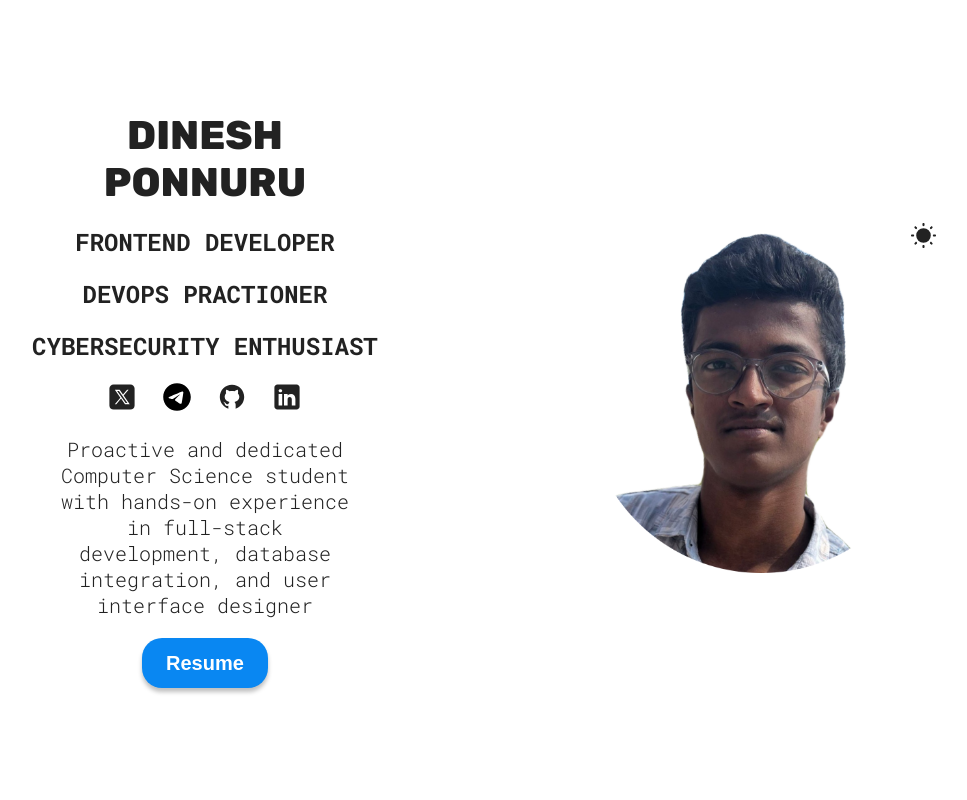
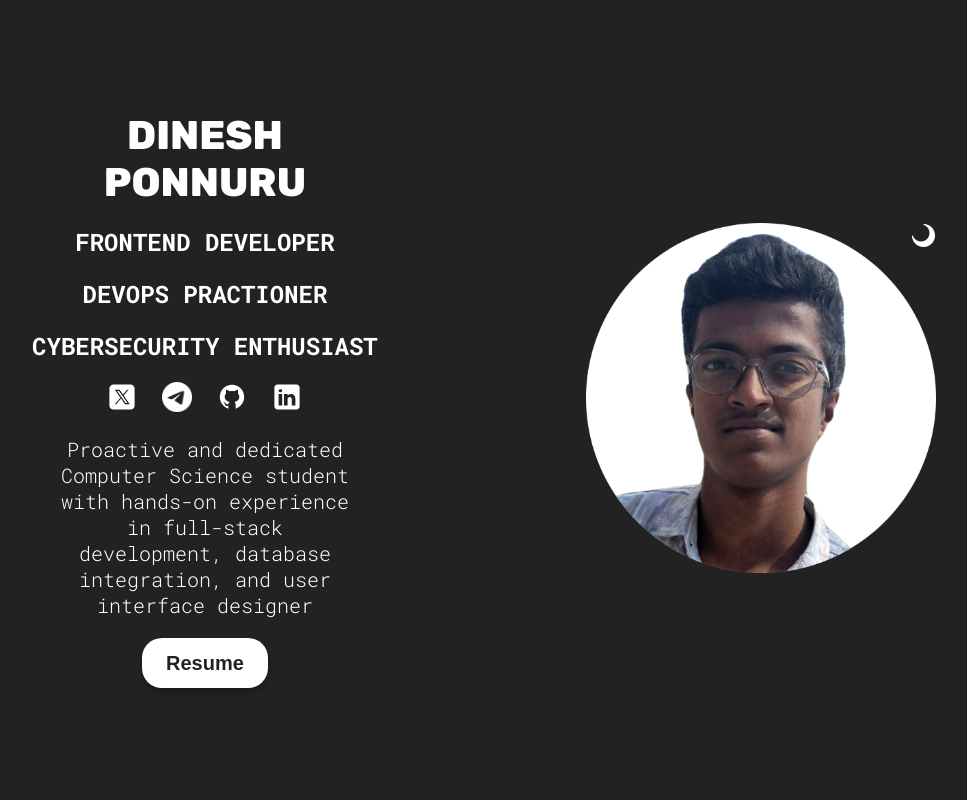
Before and after one commit to red0074/dinesh-portfolio, a React (Vite) app: page / in a window 1280 px wide. Shown: the top 800 px of the page, without its empty margins (156-1123 px from the left). Built offline with nearby package versions, Linux system fonts and the light colour scheme.

Commit message:
made chages to modes and some styling

```diff
--- a/src/common/ThemeContext.jsx
+++ b/src/common/ThemeContext.jsx
@@ -6,7 +6,7 @@ export const useTheme = () => useContext(ThemeContext);
 
 export const ThemeProvider = ({ children }) => {
   const [theme, setTheme] = useState(
-    () => localStorage.getItem("theme") || "light"
+    () => localStorage.getItem("theme") || "dark"
   );
 
   useEffect(() => {
--- a/src/components/Hero/Hero.jsx
+++ b/src/components/Hero/Hero.jsx
@@ -24,11 +24,7 @@ function Hero() {
   return (
     <section id="hero" className={styles.container}>
       <div className={styles.colorModeContainer}>
-        <img
-          src={heroImg}
-          className={styles.hero}
-          alt="Profile picture of Harris Johnsen"
-        />
+        <img src={heroImg} className={styles.hero} alt="Profile picture" />
         <img
           className={styles.colorMode}
           src={themeIcon}
```
